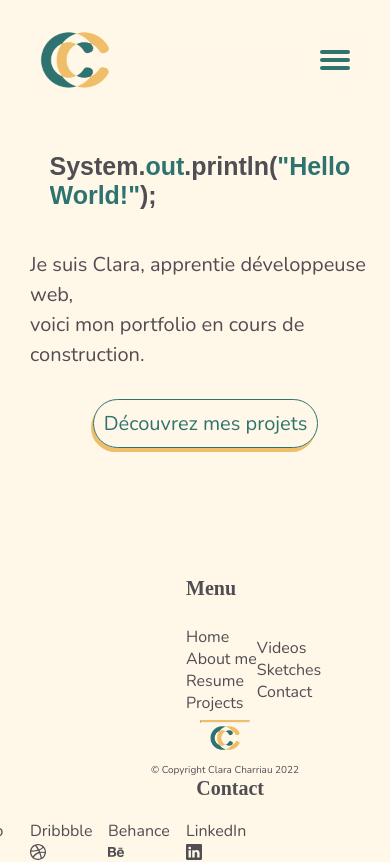
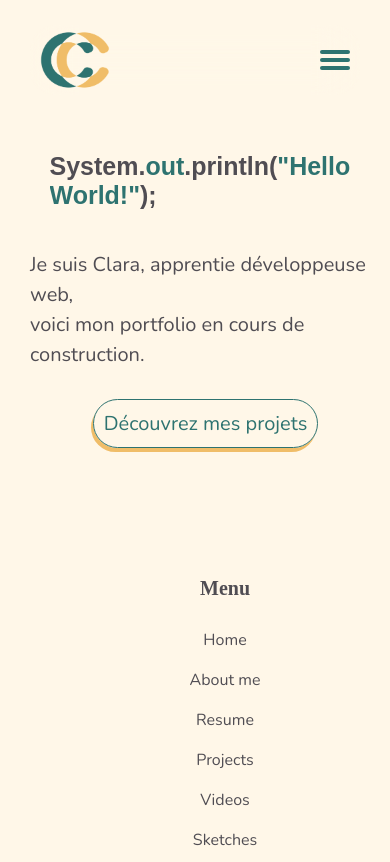
Before and after one commit to ClaraCharriau/my-portfolio, an Angular app: page / in a window 390 px wide. Shown: the top 862 px of the page. Built offline with nearby package versions, Linux system fonts and the light colour scheme; a web font is replaced by a local one.

Commit message:
footer version mobile

```diff
--- a/src/app/components/general/footer/footer.component.css
+++ b/src/app/components/general/footer/footer.component.css
@@ -1,5 +1,6 @@
 a {
     text-decoration: none;
+    line-height: 25px;
 }
 hr {
     display: none;
@@ -81,17 +82,35 @@ footer {
 /******************* MEDIA QUERIES *********************/
 @media (max-width: 850px) {
 
+    a {
+         line-height: 40px;
+    }
+
     footer {
         flex-direction: column;
         align-items: center;
+        gap: 30px;
     }
 
     hr {
         display: block;
     }
 
-    .menu, .logo {
+    .contact-title {
+        text-align: center;
+    }
+
+    .menu-left, .menu, .logo, .social, .social-links {
         justify-content: center;
+        align-items: center;
+        text-align: center;
+        height: auto;
+        width: 100%;
+        flex-wrap: nowrap;
+    }
+
+    .logo {
+        order: 4;
     }
 
   }
--- a/src/app/components/general/footer/footer.component.html
+++ b/src/app/components/general/footer/footer.component.html
@@ -16,7 +16,7 @@
 
         <div class="logo">
           <div class="logo-footer"></div>
-          <div class="copyright">&copy; Copyright Clara Charriau 2022</div>
+          <div class="copyright">&copy; Copyright Clara Charriau {{ currentYear }}</div>
         </div>
 
         <div class="social">
--- a/src/app/components/general/footer/footer.component.ts
+++ b/src/app/components/general/footer/footer.component.ts
@@ -7,4 +7,6 @@ import { Component } from '@angular/core';
 })
 export class FooterComponent {
 
+currentYear: number = new Date().getFullYear();
+
 }
```
